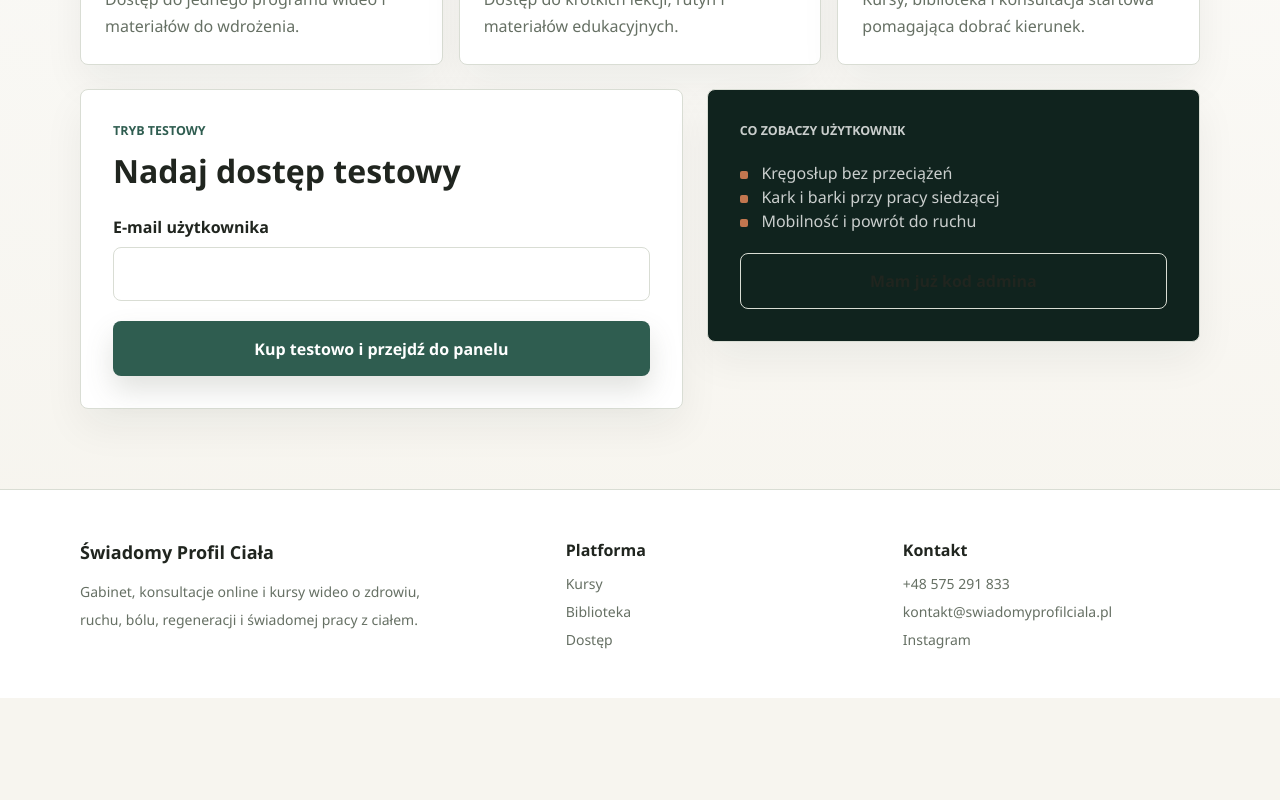
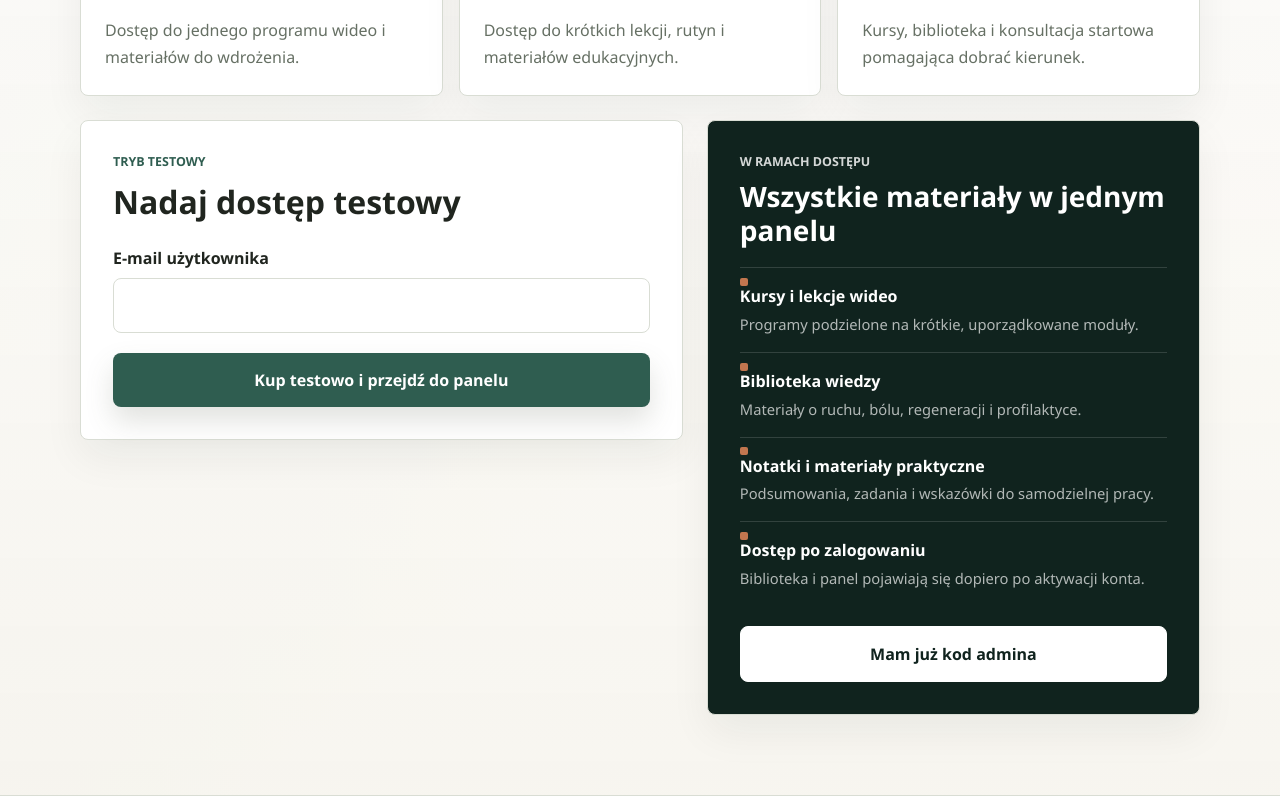
Before and after one commit to JTK12345/strona-filipa, a Next.js app: page /kup in a window 1280 px wide. Shown: the part 720-1520 px from the top of the page. Before the commit the page ends 1418 px from the top, so only its background shows below. Built offline with nearby package versions, Linux system fonts and the light colour scheme; no server answers.

Commit message:
Protect premium pages and improve access UI

```diff
--- a/app/api/auth/login/route.ts
+++ b/app/api/auth/login/route.ts
@@ -12,11 +12,17 @@ export async function POST(request: Request) {
   const formData = await request.formData();
   const email = String(formData.get("email") ?? "").trim().toLowerCase();
   const code = String(formData.get("code") ?? "").trim();
+  const requestedNext = String(formData.get("next") ?? "");
+  const destination =
+    requestedNext === "/biblioteka" || requestedNext === "/panel"
+      ? requestedNext
+      : "/panel";
 
   if (!email || !code || code !== getAdminAccessCode()) {
+    const errorDestination = new URLSearchParams({ error: "1", next: destination });
     return new NextResponse(null, {
       status: 303,
-      headers: { Location: "/logowanie?error=1" },
+      headers: { Location: `/logowanie?${errorDestination.toString()}` },
     });
   }
 
@@ -28,7 +34,7 @@ export async function POST(request: Request) {
   };
   const response = new NextResponse(null, {
     status: 303,
-    headers: { Location: "/panel" },
+    headers: { Location: destination },
   });
   response.cookies.set(createSessionCookie(createAccessToken(session)));
 
--- a/app/globals.css
+++ b/app/globals.css
@@ -612,26 +612,60 @@ header nav a:hover::after {
 .appointment-summary {
   display: flex;
   flex-direction: column;
-  justify-content: end;
-  padding: 2rem;
+  justify-content: center;
+  padding: clamp(2rem, 4vw, 3rem);
   background: var(--deep);
   color: #ffffff;
 }
 
 .appointment-summary__label {
-  color: rgba(255, 255, 255, 0.62);
+  color: #e4a17c;
   font-size: 0.78rem;
   font-weight: 900;
   text-transform: uppercase;
 }
 
+.appointment-summary h2 {
+  max-width: 420px;
+  margin-top: 0.75rem;
+  color: #ffffff;
+  font-size: clamp(1.75rem, 2.5vw, 2.4rem);
+  font-weight: 900;
+  line-height: 1.12;
+}
+
 .appointment-summary__items {
   display: grid;
+  gap: 0;
+  margin-top: 2rem;
+  padding: 0;
+  list-style: none;
+}
+
+.appointment-summary__items li {
+  display: grid;
+  grid-template-columns: 2.5rem 1fr;
   gap: 1rem;
-  margin-top: 1.5rem;
-  color: rgba(255, 255, 255, 0.84);
-  font-weight: 700;
-  line-height: 1.5;
+  border-top: 1px solid rgba(255, 255, 255, 0.16);
+  padding: 1.15rem 0;
+}
+
+.appointment-summary__items li > span {
+  color: #e4a17c;
+  font-size: 0.78rem;
+  font-weight: 900;
+}
+
+.appointment-summary__items strong {
+  color: #ffffff;
+  font-size: 1rem;
+}
+
+.appointment-summary__items p {
+  margin-top: 0.35rem;
+  color: rgba(255, 255, 255, 0.72);
+  font-size: 0.92rem;
+  line-height: 1.55;
 }
 
 .appointment-form-card {
@@ -976,6 +1010,16 @@ header nav a:hover::after {
   font-weight: 800;
 }
 
+.auth-notice {
+  border: 1px solid rgba(47, 93, 80, 0.24);
+  border-radius: 8px;
+  background: rgba(47, 93, 80, 0.08);
+  color: var(--accent);
+  padding: 1rem;
+  font-weight: 800;
+  line-height: 1.5;
+}
+
 .checkout-grid,
 .panel-courses {
   display: grid;
@@ -1011,7 +1055,48 @@ header nav a:hover::after {
 
 .checkout-summary .check-row,
 .checkout-summary .checkout-plan__name {
-  color: rgba(255, 255, 255, 0.78);
+  color: rgba(255, 255, 255, 0.82);
+}
+
+.checkout-summary h2 {
+  margin-top: 0.5rem;
+  color: #ffffff;
+  font-size: 1.75rem;
+  font-weight: 900;
+  line-height: 1.2;
+}
+
+.checkout-benefits {
+  display: grid;
+  gap: 0;
+}
+
+.checkout-summary .check-row {
+  display: grid;
+  gap: 0.3rem;
+  border-top: 1px solid rgba(255, 255, 255, 0.14);
+  padding: 1rem 0;
+}
+
+.checkout-summary .check-row strong {
+  color: #ffffff;
+}
+
+.checkout-summary .check-row span {
+  color: rgba(255, 255, 255, 0.68);
+  font-size: 0.92rem;
+  line-height: 1.55;
+}
+
+.checkout-summary .button-secondary {
+  border-color: #ffffff;
+  background: #ffffff;
+  color: var(--deep);
+}
+
+.checkout-summary .button-secondary:hover {
+  border-color: var(--soft);
+  background: var(--soft);
 }
 
 .panel-topbar {
--- a/app/kup/page.tsx
+++ b/app/kup/page.tsx
@@ -1,6 +1,5 @@
 import type { Metadata } from "next";
 import Link from "next/link";
-import { coursePaths } from "@/content/courses";
 
 const plans = [
   {
@@ -36,8 +35,9 @@ export default async function BuyPage(props: PageProps<"/kup">) {
           <span className="eyebrow">Zakup dostępu</span>
           <h1>Wybierz dostęp do kursów i biblioteki.</h1>
           <p>
-            To jest testowy checkout przed integracją Stripe. Formularz nadaje dostęp
-            do panelu bez pobierania płatności.
+            Po aktywacji otrzymasz jedno miejsce do nauki: kursy wideo, krótkie lekcje,
+            notatki, materiały praktyczne i bibliotekę tematów związanych ze zdrowiem
+            oraz ruchem. Obecny formularz działa testowo i nie pobiera płatności.
           </p>
         </div>
 
@@ -71,13 +71,27 @@ export default async function BuyPage(props: PageProps<"/kup">) {
           </form>
 
           <aside className="checkout-summary">
-            <p className="checkout-plan__name">Co zobaczy użytkownik</p>
             <div>
-              {coursePaths.map((course) => (
-                <p key={course.slug} className="check-row">
-                  {course.title}
-                </p>
-              ))}
+              <p className="checkout-plan__name">W ramach dostępu</p>
+              <h2>Wszystkie materiały w jednym panelu</h2>
+            </div>
+            <div className="checkout-benefits">
+              <div className="check-row">
+                <strong>Kursy i lekcje wideo</strong>
+                <span>Programy podzielone na krótkie, uporządkowane moduły.</span>
+              </div>
+              <div className="check-row">
+                <strong>Biblioteka wiedzy</strong>
+                <span>Materiały o ruchu, bólu, regeneracji i profilaktyce.</span>
+              </div>
+              <div className="check-row">
+                <strong>Notatki i materiały praktyczne</strong>
+                <span>Podsumowania, zadania i wskazówki do samodzielnej pracy.</span>
+              </div>
+              <div className="check-row">
+                <strong>Dostęp po zalogowaniu</strong>
+                <span>Biblioteka i panel pojawiają się dopiero po aktywacji konta.</span>
+              </div>
             </div>
             <Link href="/logowanie" className="button-secondary">
               Mam już kod admina
--- /dev/null
+++ b/app/lib/access.ts
@@ -0,0 +1,9 @@
+import "server-only";
+
+import { cookies } from "next/headers";
+import { accessCookieName, parseAccessToken } from "@/app/api/_utils/access-session";
+
+export async function getCurrentAccessSession() {
+  const cookieStore = await cookies();
+  return parseAccessToken(cookieStore.get(accessCookieName)?.value);
+}
--- a/app/logowanie/page.tsx
+++ b/app/logowanie/page.tsx
@@ -9,6 +9,11 @@ export const metadata: Metadata = {
 export default async function LoginPage(props: PageProps<"/logowanie">) {
   const searchParams = await props.searchParams;
   const hasError = searchParams.error === "1";
+  const requestedNext =
+    searchParams.next === "/biblioteka" || searchParams.next === "/panel"
+      ? searchParams.next
+      : "/panel";
+  const requiresLogin = searchParams.next === "/biblioteka" || searchParams.next === "/panel";
 
   return (
     <section className="auth-page">
@@ -36,6 +41,14 @@ export default async function LoginPage(props: PageProps<"/logowanie">) {
               <p className="auth-error">Nieprawidłowy e-mail albo kod dostępu.</p>
             ) : null}
 
+            {requiresLogin && !hasError ? (
+              <p className="auth-notice">
+                Zaloguj się, aby otworzyć bibliotekę i materiały w panelu.
+              </p>
+            ) : null}
+
+            <input type="hidden" name="next" value={requestedNext} />
+
             <label>
               <span>E-mail</span>
               <input name="email" type="email" required autoComplete="email" />
--- a/app/panel/page.tsx
+++ b/app/panel/page.tsx
@@ -1,7 +1,6 @@
 import type { Metadata } from "next";
-import { cookies } from "next/headers";
-import Link from "next/link";
-import { accessCookieName, parseAccessToken } from "@/app/api/_utils/access-session";
+import { redirect } from "next/navigation";
+import { getCurrentAccessSession } from "@/app/lib/access";
 import { coursePaths } from "@/content/courses";
 
 export const metadata: Metadata = {
@@ -10,33 +9,11 @@ export const metadata: Metadata = {
 };
 
 export default async function PanelPage(props: PageProps<"/panel">) {
-  const cookieStore = await cookies();
-  const session = parseAccessToken(cookieStore.get(accessCookieName)?.value);
+  const session = await getCurrentAccessSession();
   const searchParams = await props.searchParams;
 
   if (!session) {
-    return (
-      <section className="panel-page">
-        <div className="container-main">
-          <div className="panel-empty">
-            <span className="eyebrow">Panel kursów</span>
-            <h1>Najpierw zaloguj się albo kup dostęp testowo.</h1>
-            <p>
-              Ten panel jest chroniony ciasteczkiem sesji. Dostęp może nadać zakup testowy
-              albo kod administratora.
-            </p>
-            <div className="mt-8 flex flex-wrap gap-4">
-              <Link href="/logowanie" className="button-primary">
-                Logowanie
-              </Link>
-              <Link href="/kup" className="button-secondary">
-                Kup dostęp
-              </Link>
-            </div>
-          </div>
-        </div>
-      </section>
-    );
+    redirect("/logowanie?next=/panel");
   }
 
   return (
--- a/app/umow-konsultacje/page.tsx
+++ b/app/umow-konsultacje/page.tsx
@@ -29,12 +29,31 @@ export default function AppointmentPage() {
           </div>
 
           <aside className="appointment-summary">
-            <p className="appointment-summary__label">Jak to działa</p>
-            <div className="appointment-summary__items">
-              <p>1. Wysyłasz krótkie zgłoszenie.</p>
-              <p>2. Ustalamy najlepszą formę kontaktu.</p>
-              <p>3. Dopiero w rozmowie omawiamy szczegóły.</p>
-            </div>
+            <p className="appointment-summary__label">Pierwszy kontakt</p>
+            <h2>Krótko, konkretnie i bez zobowiązań.</h2>
+            <ol className="appointment-summary__items">
+              <li>
+                <span>01</span>
+                <div>
+                  <strong>Wysyłasz zgłoszenie</strong>
+                  <p>Podajesz tylko cel kontaktu i dogodną porę rozmowy.</p>
+                </div>
+              </li>
+              <li>
+                <span>02</span>
+                <div>
+                  <strong>Oddzwaniamy</strong>
+                  <p>Ustalamy, jaka forma współpracy będzie najlepsza.</p>
+                </div>
+              </li>
+              <li>
+                <span>03</span>
+                <div>
+                  <strong>Wybierasz kolejny krok</strong>
+                  <p>Decyzję o konsultacji podejmujesz dopiero po rozmowie.</p>
+                </div>
+              </li>
+            </ol>
           </aside>
         </div>
 
--- a/components/layout/Footer.tsx
+++ b/components/layout/Footer.tsx
@@ -1,8 +1,11 @@
 import Link from "next/link";
+import { getCurrentAccessSession } from "@/app/lib/access";
 import { contactData } from "@/content/contact";
 import { siteConfig } from "@/content/site";
 
-export function Footer() {
+export async function Footer() {
+  const session = await getCurrentAccessSession();
+
   return (
     <footer className="border-t border-[var(--border)] bg-white">
       <div className="container-main grid gap-10 py-12 md:grid-cols-[1.2fr_0.8fr_0.8fr]">
@@ -20,9 +23,16 @@ export function Footer() {
             <Link className="block hover:text-[var(--foreground)]" href="/kursy">
               Kursy
             </Link>
-            <Link className="block hover:text-[var(--foreground)]" href="/biblioteka">
-              Biblioteka
-            </Link>
+            {session ? (
+              <>
+                <Link className="block hover:text-[var(--foreground)]" href="/biblioteka">
+                  Biblioteka
+                </Link>
+                <Link className="block hover:text-[var(--foreground)]" href="/panel">
+                  Panel
+                </Link>
+              </>
+            ) : null}
             <Link className="block hover:text-[var(--foreground)]" href="/dostep">
               Dostęp
             </Link>
```
Also changed, not shown: app/biblioteka/page.tsx (+15 -7 lines), components/layout/Navbar.tsx (+21 -6 lines), 2 other files (tests, documents, lock files or other folders).
